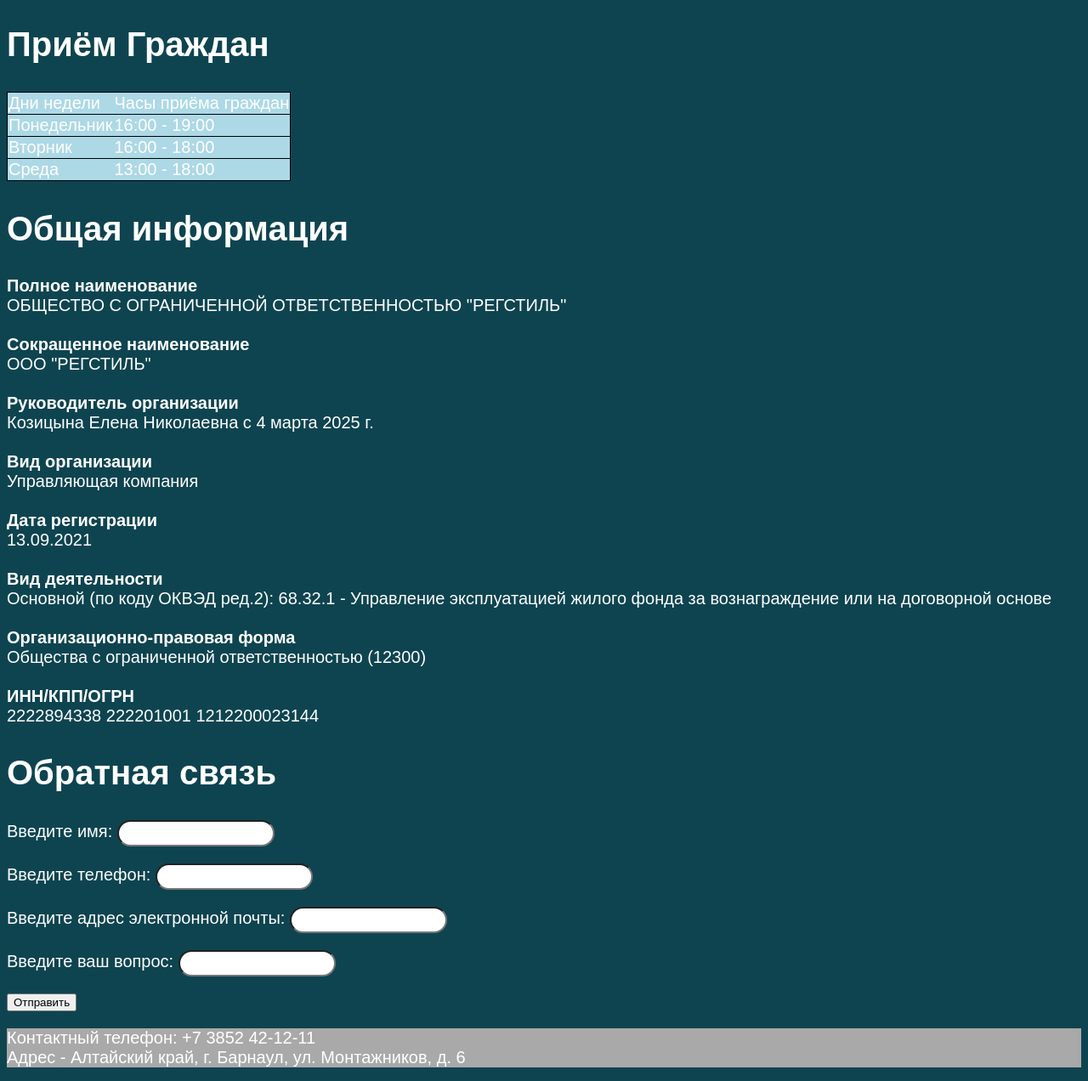
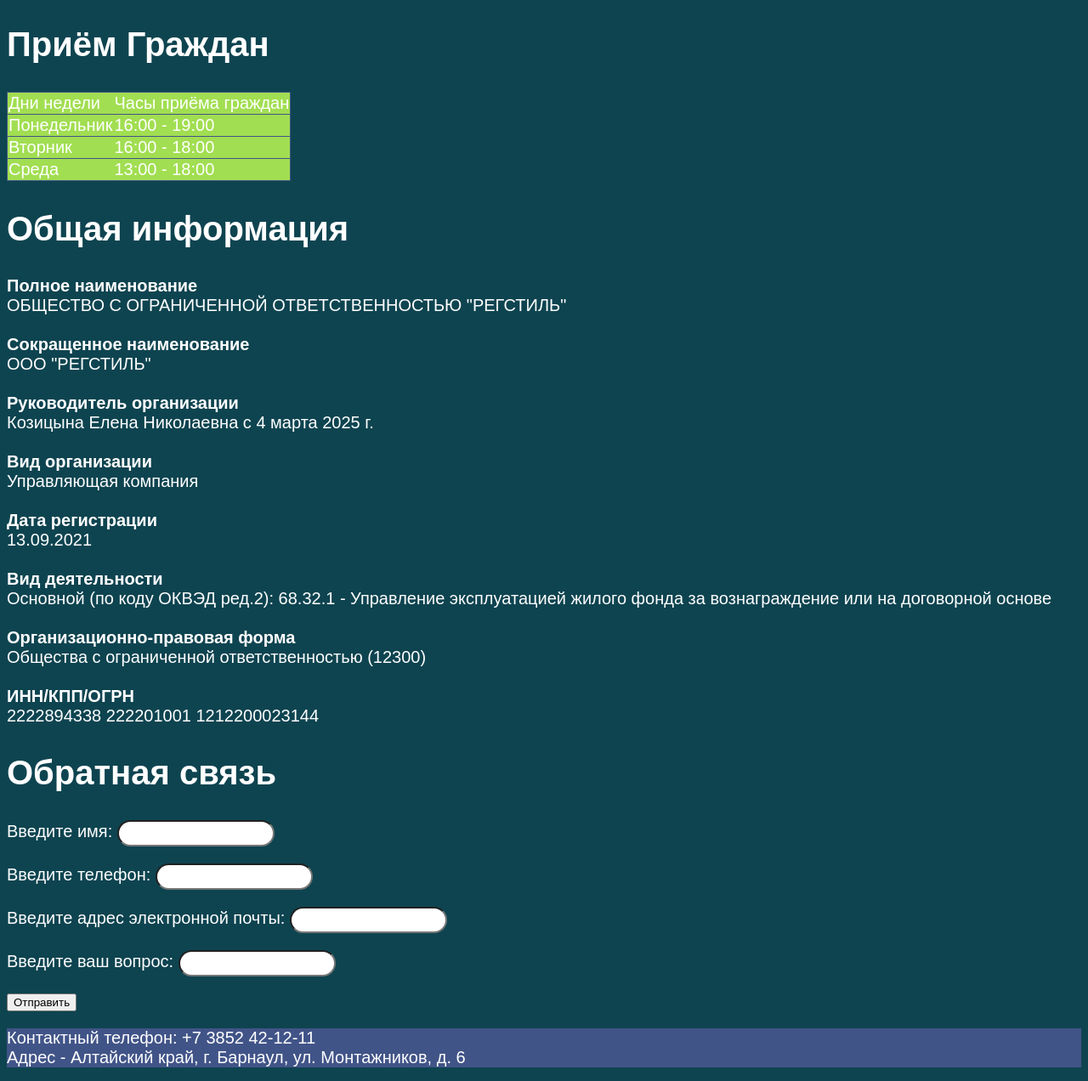
Before and after one commit to Fivaprold666/REGstyle, a plain HTML site: page index.html in a window 1280 px wide. Shown: the part 1008-2280 px from the top of the page at 85% size. Drawn offline with Linux system fonts and the light colour scheme.

Commit message:
Update style.css

```diff
--- a/style.css
+++ b/style.css
@@ -11,41 +11,41 @@ header {
 }
 
 a {
-  padding:10px;
-  margin:10px;
-  color:white;
-  text-decoration:none;
+  padding: 10px;
+  margin: 10px;
+  color: white;
+  text-decoration: none;
 }
 
 h1 {
-  font-size:50px;
-  text-align:center;
+  font-size: 50px;
+  text-align: center;
 }
 
 h2 {
-  font-size:40px;
+  font-size: 40px;
 }
 
 table {
-  border:1px solid black;
-  border-collapse:collapse;
-  background-color:lightblue;
-  font-size:20px;
+  border: 1px solid #e1003c;
+  border-collapse: collapse;
+  background-color: #a1de51;
+  font-size: 20px;
 }
 
 p input {
-  border-radius:20px;
-  height:25px;
-  widht:200px;
+  border-radius: 20px;
+  height: 25px;
+  widht: 200px;
 }
 
 tr {
-  border:1px solid black;
+  border: 1px solid #415488;
 }
 p {
-  font-size:20px;
+  font-size: 20px;
 }
 
 footer {
-  background-color:darkgray;
+  background-color: #415488;
 }
```
